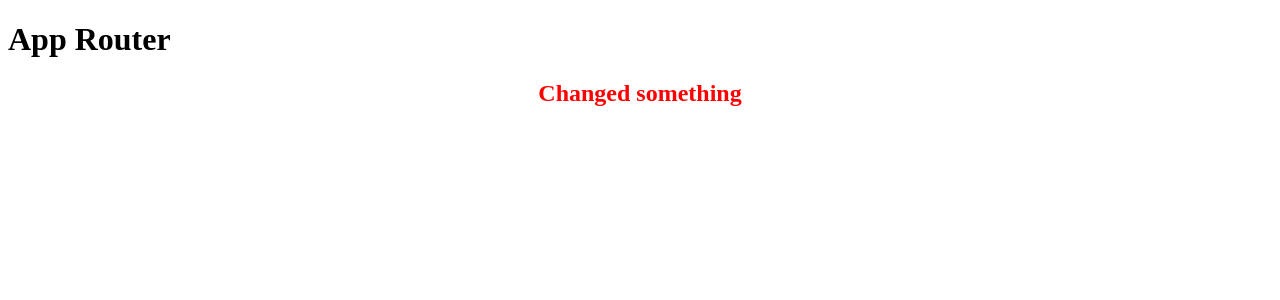
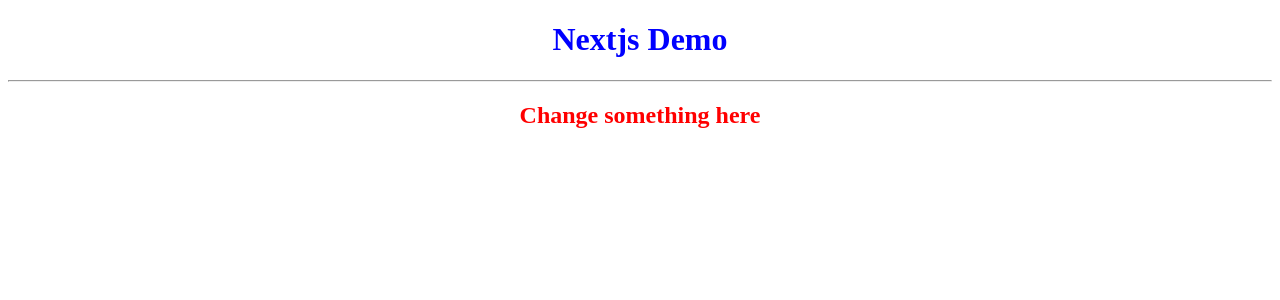
Before and after one commit to ssmilecl/gha-next-jr16, a Next.js app: page / in a window 1280 px wide. Shown: the top 300 px of the page. Built offline with nearby package versions, Linux system fonts and the light colour scheme.

Commit message:
Changed the app page.tsx

```diff
--- a/app/page.tsx
+++ b/app/page.tsx
@@ -5,8 +5,9 @@ export const metadata = {
 export default function Page() {
   return (
     <>
-        <h1>App Router</h1>
-        <h2 style={{ textAlign: "center", color: "red" }}>Changed something</h2>
+        <h1 style= {{ textAlign: "center", color: "blue" }}>Nextjs Demo</h1>
+        <hr />
+        <h2 style={{ textAlign: "center", color: "red" }}>Change something here</h2>
     </>
   );
 }
```
